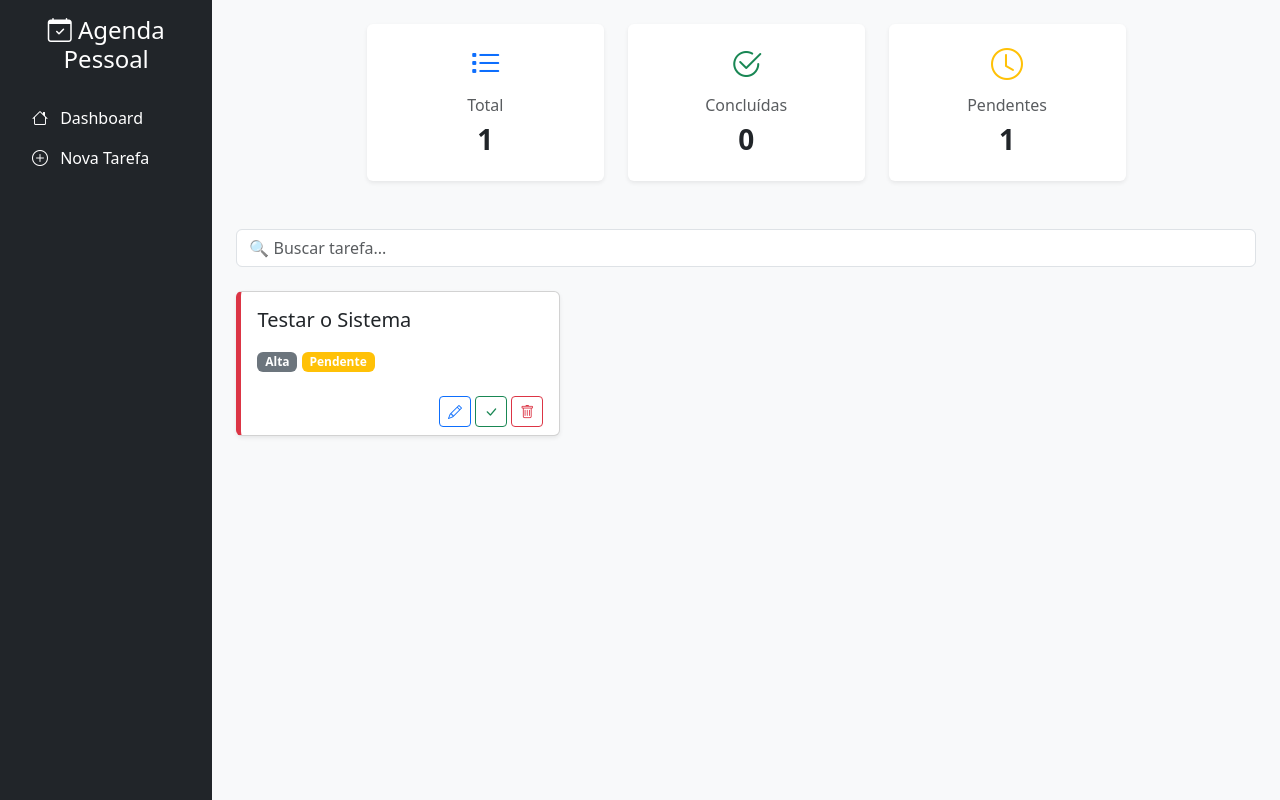
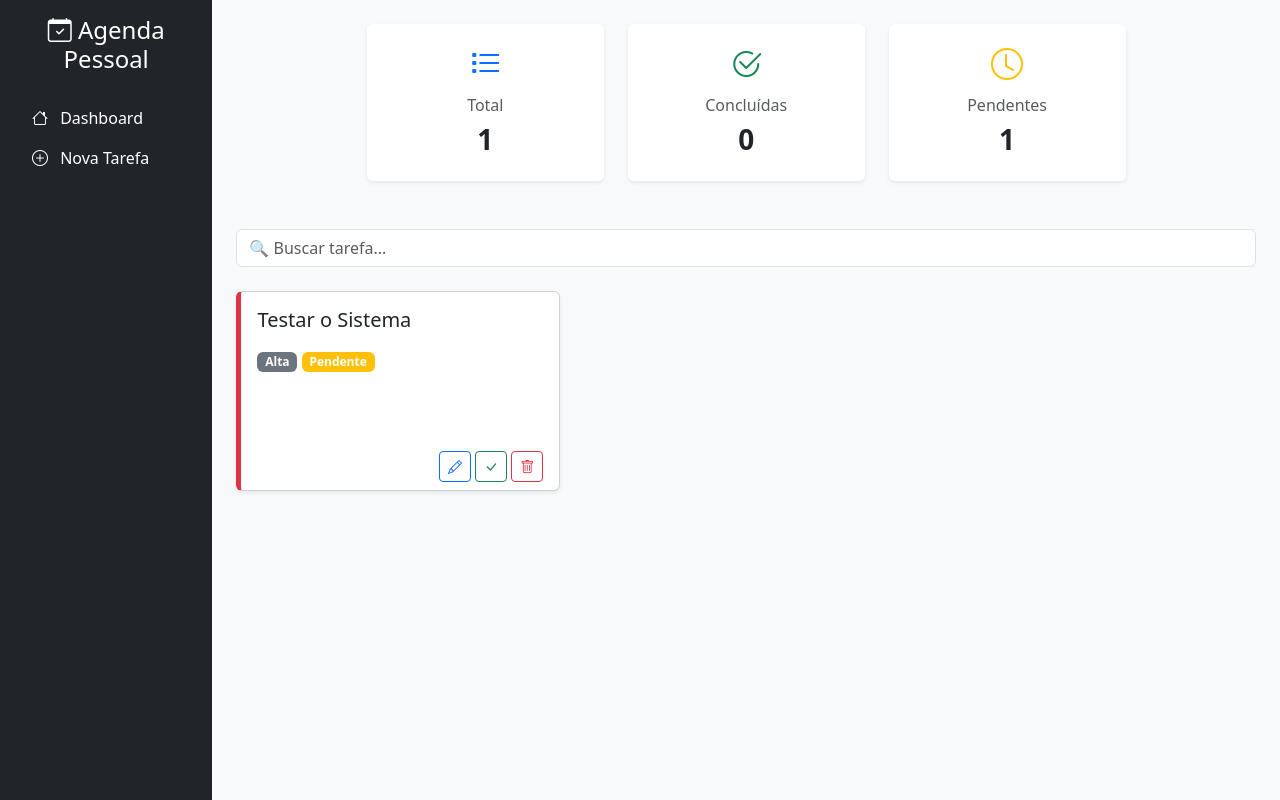
Before and after one commit to Kayruan/mvc-tarefas, a PHP site: page / in a window 1280 px wide. Run offline with PHP 8.4, Linux system fonts and the light colour scheme; data comes from the database, SQL or seed files in the repository.

Commit message:
feat: finaliza dashboard com metricas, suporte a imagens e correcao de caminhos

```diff
--- a/views/tarefas/lista.php
+++ b/views/tarefas/lista.php
@@ -6,7 +6,7 @@
     <link rel="stylesheet" href="https://cdn.jsdelivr.net/npm/bootstrap-icons@1.11.1/font/bootstrap-icons.css">
     <title>Agenda de Tarefas Pessoais</title>
     <style>
-        .card-tarefa { transition: 0.3s; border-left: 5px solid #ccc; height: 100%; }
+        .card-tarefa { transition: 0.3s; border-left: 5px solid #ccc; height: 100%; min-height: 200px; }
         .card-tarefa:hover { transform: translateY(-5px); box-shadow: 0 10px 20px rgba(0,0,0,0.1); }
         .prioridade-Alta { border-left-color: #dc3545; }
         .prioridade-Média { border-left-color: #ffc107; }
@@ -52,7 +52,7 @@
             <?php foreach ($tarefas as $t): ?>
             <div class="col-md-4 card-tarefa-wrapper mb-3">
                 <div class="card card-tarefa shadow-sm prioridade-<?= $t['prioridade'] ?>"
-                     style="<?= !empty($t['imagem']) ? 'background: linear-gradient(rgba(255,255,255,0.85), rgba(255,255,255,0.85)), url("uploads/'.$t['imagem'].'"); background-size: cover; background-position: center;' : '' ?>">
+                     style="<?= !empty($t['imagem']) ? 'background: linear-gradient(rgba(255,255,255,0.85), rgba(255,255,255,0.85)), url("../../uploads/'.$t['imagem'].'"); background-size: cover; background-position: center;' : '' ?>">
                     <div class="card-body">
                         <h5 class="card-title"><?= htmlspecialchars($t['titulo']) ?></h5>
                         <p class="card-text small"><?= htmlspecialchars($t['descricao'] ?? '') ?></p>
```
Also changed, not shown: uploads/1782173509.jpg (added).
